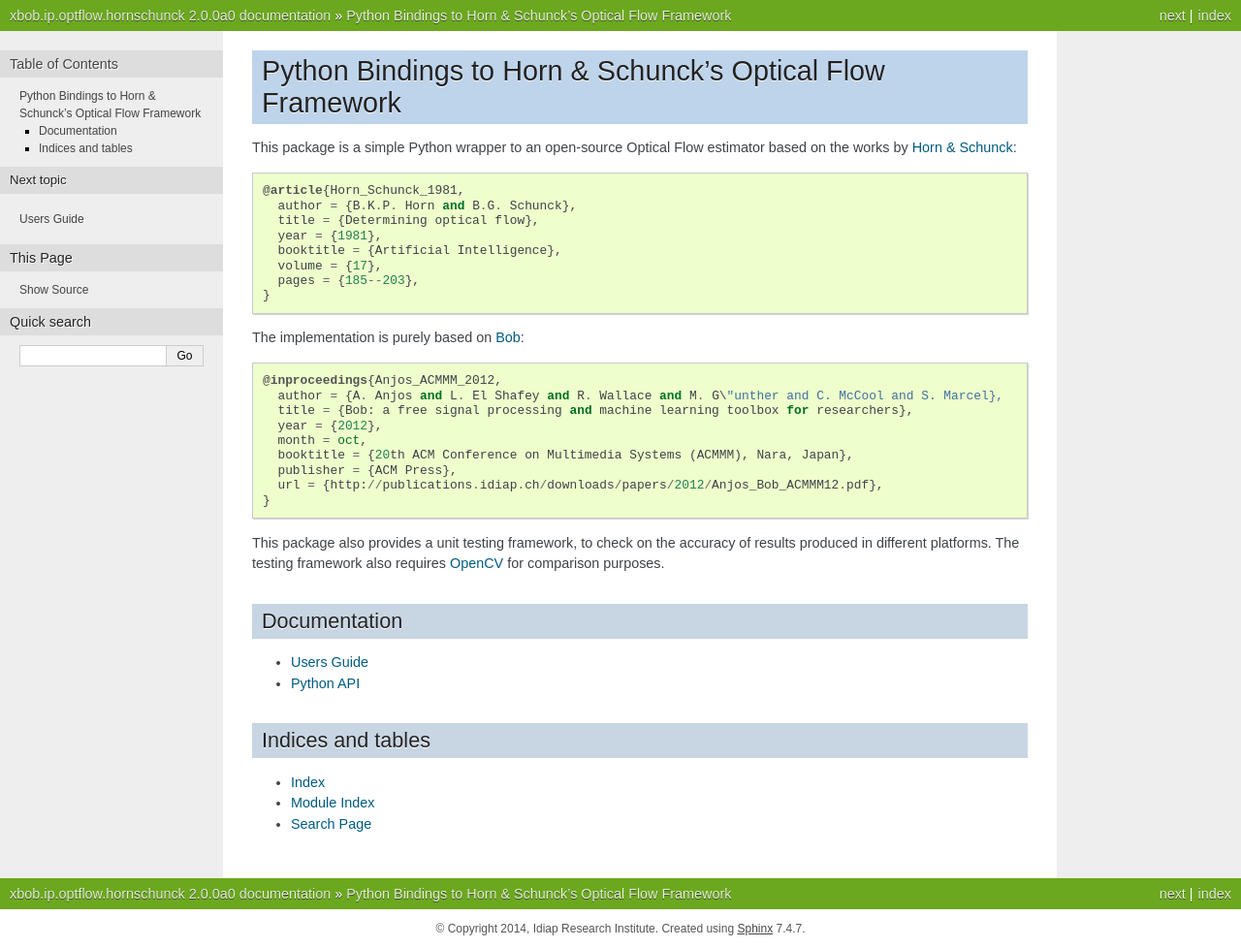
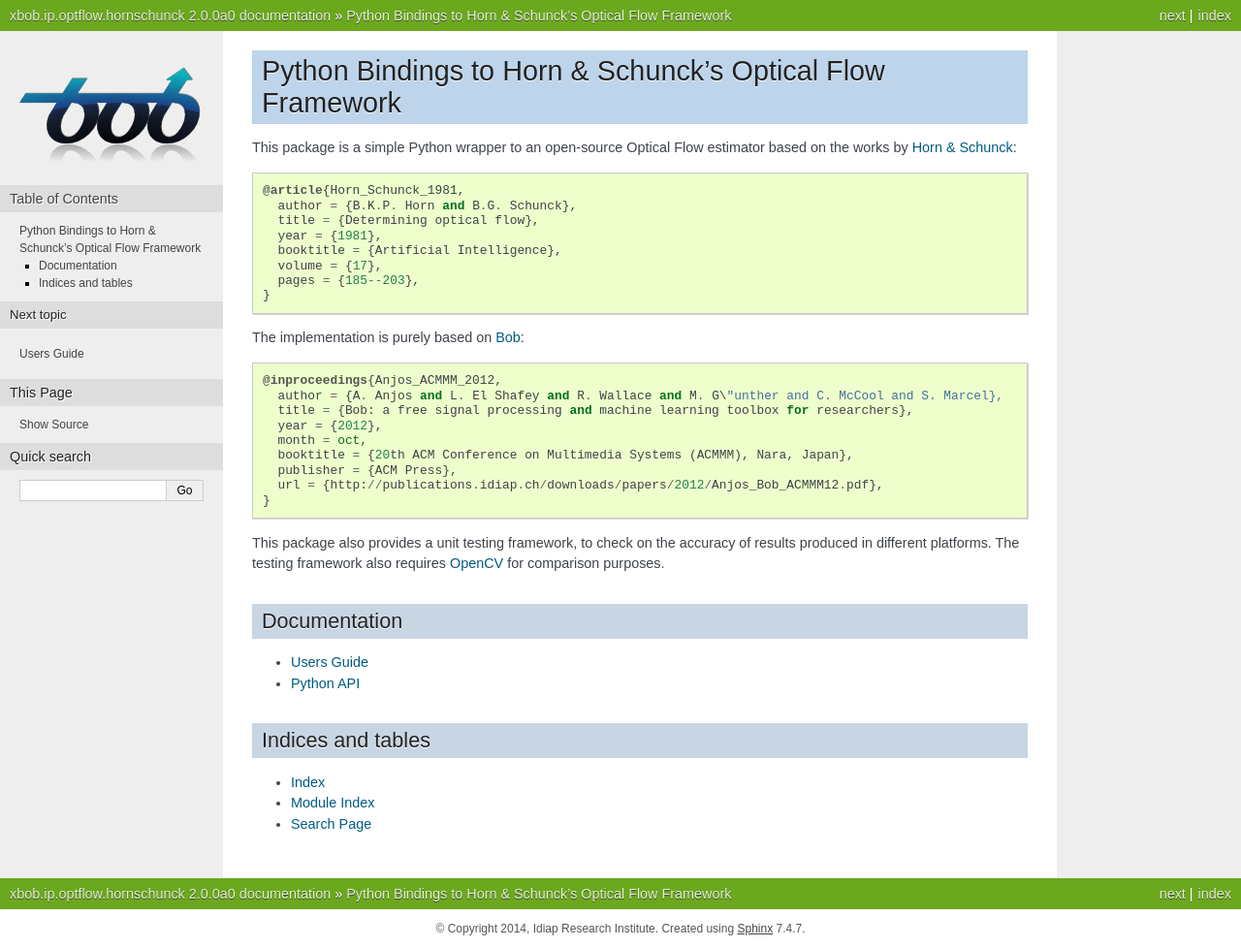
Before and after one commit to bioidiap/bob.ip.optflow.hornschunck, a Sphinx documentation site: the page built from doc/index.rst, in a window 1280 px wide. Shown: the whole page at 97% size. Built offline with Sphinx 7.4.7, drawn with Linux system fonts in a browser that asks for light colours; formulas are drawn with MathJax 3.

Commit message:
Remove warning; Add logos and favicon

```diff
--- a/doc/conf.py
+++ b/doc/conf.py
@@ -133,12 +133,12 @@
 
 # The name of an image file (relative to this directory) to place at the top
 # of the sidebar.
-html_logo = ''
+html_logo = 'img/logo.png'
 
 # The name of an image file (within the static path) to use as favicon of the
 # docs.  This file should be a Windows icon file (.ico) being 16x16 or 32x32
 # pixels large.
-html_favicon = ''
+html_favicon = 'img/favicon.ico'
 
 # Add any paths that contain custom static files (such as style sheets) here,
 # relative to this directory. They are copied after the builtin static files,
```
Also changed, not shown: doc/img/favicon.ico (added), doc/img/logo.png (added).
